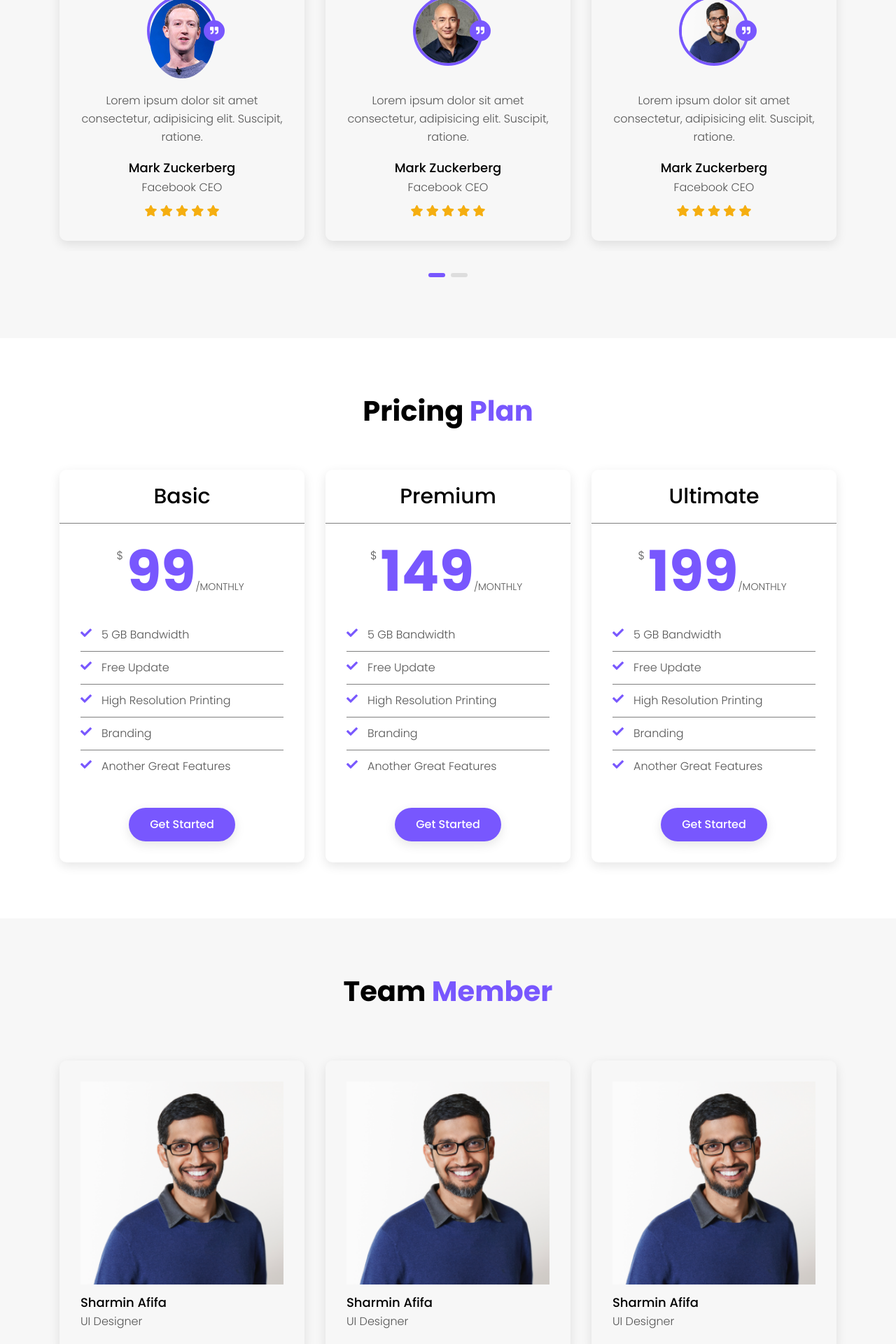
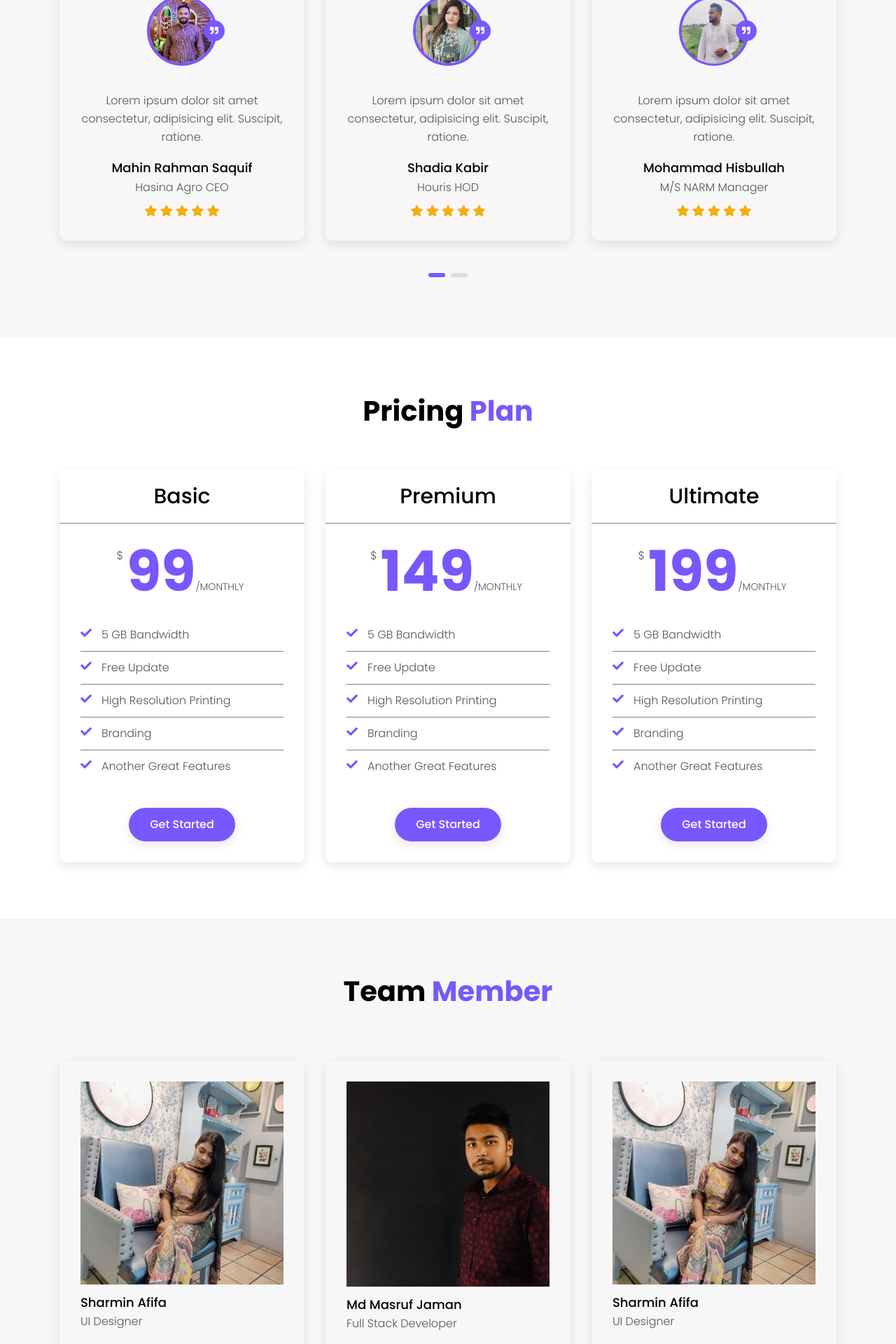
Before and after one commit to masrufjaman/central-shop, a Django app: page / in a window 1280 px wide. Shown: the part 4280-6200 px from the top of the page at 70% size. Run offline with Django 3.2, Linux system fonts and the light colour scheme; some libraries are stand-ins or nearby versions.

Commit message:
change photos

```diff
--- a/home/templates/home/home.html
+++ b/home/templates/home/home.html
@@ -318,15 +318,15 @@
       <div class="owl-carousel testimonials-carousel">
         <div class="testimonial-item">
           <div class="img-box">
-            <img src="{% static 'home/images/t1.jpg' %}" alt="" />
+            <img src="{% static 'home/images/Client/hasina.jpg' %}" alt="" />
             <i class="fas fa-quote-right"></i>
           </div>
           <p>
             Lorem ipsum dolor sit amet consectetur, adipisicing elit. Suscipit,
             ratione.
           </p>
-          <h3>mark zuckerberg</h3>
-          <span>Facebook CEO</span>
+          <h3>Mahin Rahman Saquif </h3>
+          <span>Hasina Agro CEO</span>
           <div class="rating">
             <i class="fas fa-star"></i>
             <i class="fas fa-star"></i>
@@ -337,15 +337,15 @@
         </div>
         <div class="testimonial-item">
           <div class="img-box">
-            <img src="{% static 'home/images/t2.jpg' %}" alt="" />
+            <img src="{% static 'home/images/Client/houris.jpg' %}" alt="" />
             <i class="fas fa-quote-right"></i>
           </div>
           <p>
             Lorem ipsum dolor sit amet consectetur, adipisicing elit. Suscipit,
             ratione.
           </p>
-          <h3>mark zuckerberg</h3>
-          <span>Facebook CEO</span>
+          <h3>Shadia Kabir</h3>
+          <span>Houris HOD</span>
           <div class="rating">
             <i class="fas fa-star"></i>
             <i class="fas fa-star"></i>
@@ -356,15 +356,15 @@
         </div>
         <div class="testimonial-item">
           <div class="img-box">
-            <img src="{% static 'home/images/t3.png' %}" alt="" />
+            <img src="{% static 'home/images/Client/nazrul.jpg' %}" alt="" />
             <i class="fas fa-quote-right"></i>
           </div>
           <p>
             Lorem ipsum dolor sit amet consectetur, adipisicing elit. Suscipit,
             ratione.
           </p>
-          <h3>mark zuckerberg</h3>
-          <span>Facebook CEO</span>
+          <h3>Mohammad Hisbullah</h3>
+          <span>M/S NARM Manager</span>
           <div class="rating">
             <i class="fas fa-star"></i>
             <i class="fas fa-star"></i>
@@ -375,15 +375,15 @@
         </div>
         <div class="testimonial-item">
           <div class="img-box">
-            <img src="{% static 'home/images/t3.png' %}" alt="" />
+            <img src="{% static 'home/images/Client/color.jpg' %}" alt="" />
             <i class="fas fa-quote-right"></i>
           </div>
           <p>
             Lorem ipsum dolor sit amet consectetur, adipisicing elit. Suscipit,
             ratione.
           </p>
-          <h3>mark zuckerberg</h3>
-          <span>Facebook CEO</span>
+          <h3>Rifah Tasmiah</h3>
+          <span>The Colour Fest CEO</span>
           <div class="rating">
             <i class="fas fa-star"></i>
             <i class="fas fa-star"></i>
@@ -503,19 +503,14 @@
     <div class="row">
       <div class="owl-carousel team-carousel">
         <div class="team-item">
-          <img src="{% static 'home/images/t3.png' %}" alt="">
+          <img src="{% static 'home/images/Team/afifa.jpg' %}" alt="">
           <h3>Sharmin Afifa</h3>
           <span>UI Designer</span>
         </div>
         <div class="team-item">
-          <img src="{% static 'home/images/t3.png' %}" alt="">
-          <h3>Sharmin Afifa</h3>
-          <span>UI Designer</span>
-        </div>
-        <div class="team-item">
-          <img src="{% static 'home/images/t3.png' %}" alt="">
-          <h3>Sharmin Afifa</h3>
-          <span>UI Designer</span>
+          <img src="{% static 'home/images/Team/masruf.jpg' %}" alt="">
+          <h3>Md Masruf Jaman</h3>
+          <span>Full Stack Developer</span>
         </div>
       </div>
     </div>
```
Also changed, not shown: home/static/home/images/Client/color.jpg (added), home/static/home/images/Client/hasina.jpg (added), home/static/home/images/Client/houris.jpg (added), home/static/home/images/Client/nazrul.jpg (added), home/static/home/images/Team/afifa.jpg (added), home/static/home/images/Team/masruf.jpg (added).
